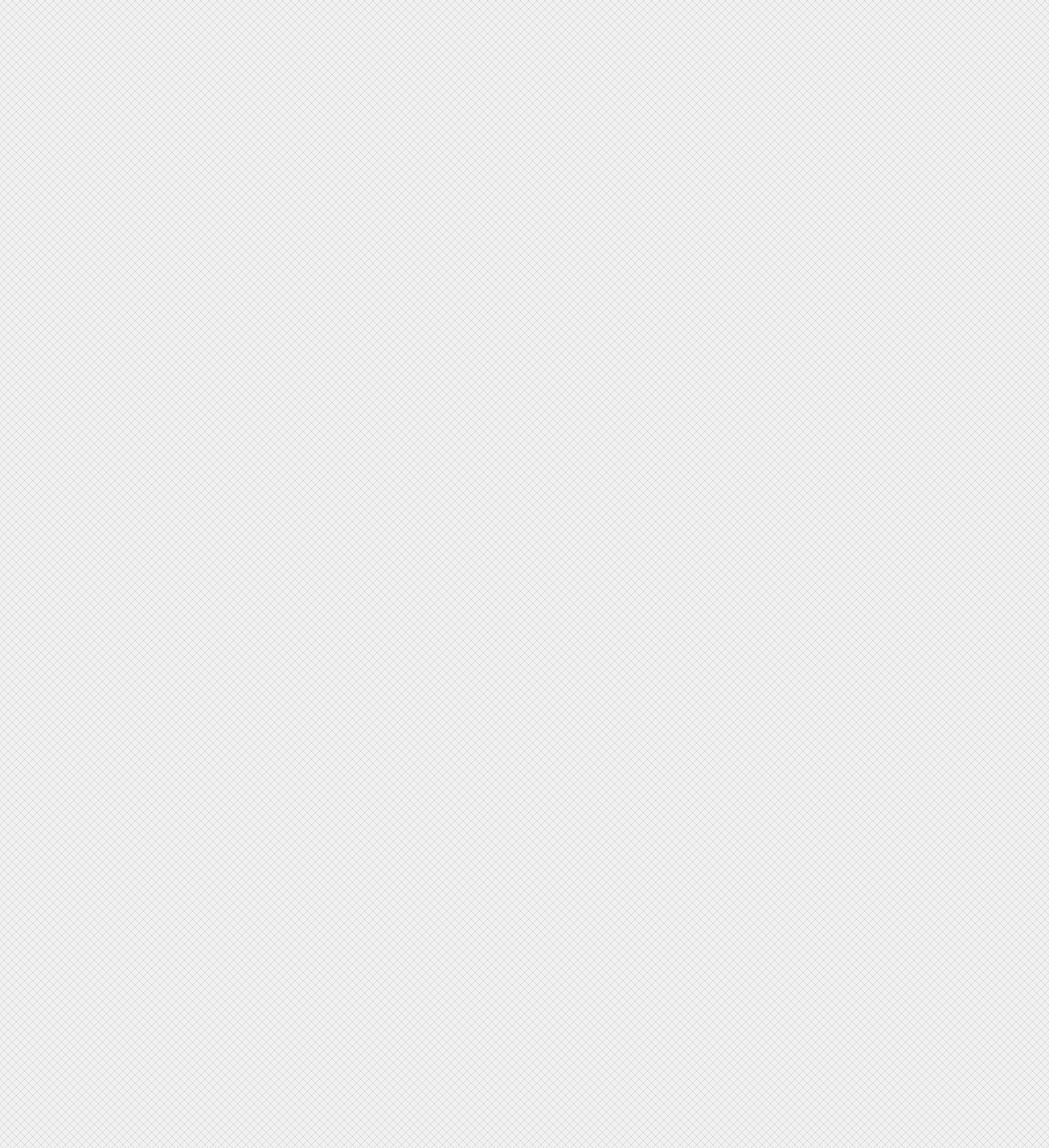
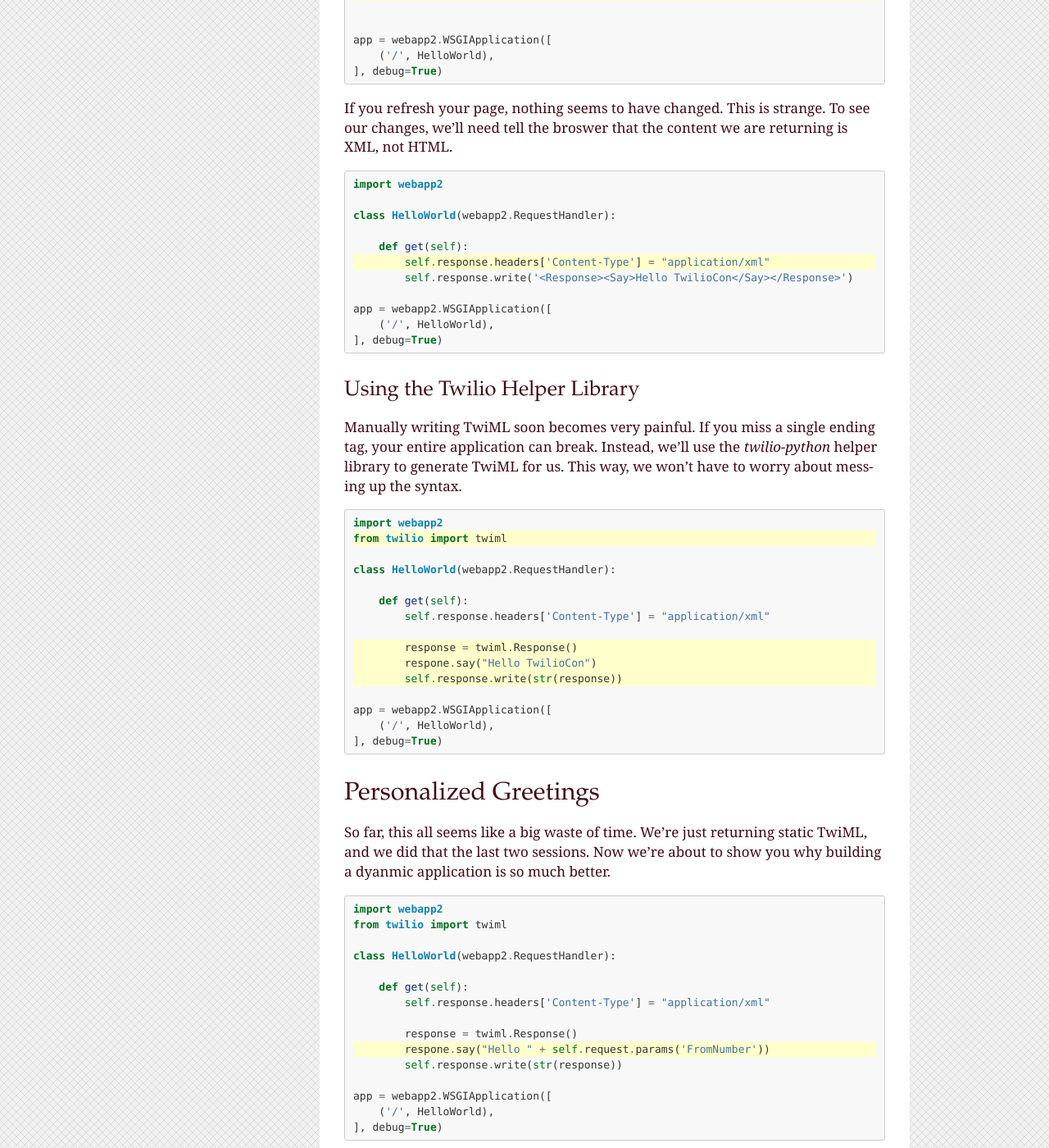
Before and after one commit to twilio/workshop, a Sphinx documentation site: the page built from docs/dynamic_apps.rst, in a window 1280 px wide and 1400 px high, scrolled down 1404 px. Shown: the whole window at 82% size. Built offline with Sphinx 7.4.7, drawn with Linux system fonts in a browser that asks for light colours; some of the changed text lies outside the part shown.

Commit message:
Add first pass at dynamic applications

```diff
--- a/app.yaml
+++ b/app.yaml
@@ -6,4 +6,4 @@
 
 handlers:
 - url: /.*
-  script: main.app
+  script: main_other.app
--- a/docs/dynamic_apps.rst
+++ b/docs/dynamic_apps.rst
@@ -42,15 +42,128 @@
    :language: python
    :lines: 8-
 
-Here we actually create our web application objects. In the `webapp2` framework,
-web applications are just a mapping of URLs to request handlers. The above mapping
-says "Whenever someone vists the front page of my application, process that
-requests using this handler class".
+Here we actually create our web application objects. In the `webapp2`
+framework, web applications are just a mapping of URLs to request handlers. The
+above mapping says "Whenever someone vists the front page of my application,
+process that requests using this handler class".
 
-Your first task will be to change the message displayed in your browser. Open up `main.py` in your text editor and change
+Your first task will be to change the message displayed in your browser. Open
+up `main.py` in your text editor and change the "Hello World" message on line 6
+to "Hello TwilioCon". Refresh the page to see your new message.
 
-Personalized SMS messages
--------------------------
+Responding with TwiML
+---------------------
+
+A simple message is great, but how do we respond with TwiML instead of plain text?
+First, let's change the message we responsd with to valid TwiML.
+
+.. code-block:: python
+   :emphasize-lines: 6
+
+   import webapp2
+
+   class HelloWorld(webapp2.RequestHandler):
+
+       def get(self):
+           self.response.write('<Response><Say>Hello TwilioCon</Say></Response>')
+
+
+   app = webapp2.WSGIApplication([
+       ('/', HelloWorld),
+   ], debug=True)
+
+If you refresh your page, nothing seems to have changed. This is strange. To
+see our changes, we'll need tell the broswer that the content we are returning
+is XML, not HTML.
+
+
+.. code-block:: python
+   :emphasize-lines: 6
+
+   import webapp2
+
+   class HelloWorld(webapp2.RequestHandler):
+
+       def get(self):
+           self.response.headers['Content-Type'] = "application/xml"
+           self.response.write('<Response><Say>Hello TwilioCon</Say></Response>')
+
+   app = webapp2.WSGIApplication([
+       ('/', HelloWorld),
+   ], debug=True)
+
+
+Using the Twilio Helper Library
+~~~~~~~~~~~~~~~~~~~~~~~~~~~~~~~
+
+Manually writing TwiML soon becomes very painful. If you miss a single ending
+tag, your entire application can break. Instead, we'll use the `twilio-python`
+helper library to generate TwiML for us. This way, we won't have to worry about
+messing up the syntax.
+
+.. code-block:: python
+   :emphasize-lines: 2, 9-11
+
+   import webapp2
+   from twilio import twiml
+
+   class HelloWorld(webapp2.RequestHandler):
+
+       def get(self):
+           self.response.headers['Content-Type'] = "application/xml"
+
+           response = twiml.Response()
+           respone.say("Hello TwilioCon")
+           self.response.write(str(response))
+
+   app = webapp2.WSGIApplication([
+       ('/', HelloWorld),
+   ], debug=True)
+
+
+Personalized Greetings
+----------------------
+
+So far, this all seems like a big waste of time. We're just returning static
+TwiML, and we did that the last two sessions. Now we're about to show you why
+building a dyanmic application is so much better.
+
+
+.. code-block:: python
+   :emphasize-lines: 10
+
+   import webapp2
+   from twilio import twiml
+
+   class HelloWorld(webapp2.RequestHandler):
+
+       def get(self):
+           self.response.headers['Content-Type'] = "application/xml"
+
+           response = twiml.Response()
+           respone.say("Hello " + self.request.params('FromNumber'))
+           self.response.write(str(response))
+
+   app = webapp2.WSGIApplication([
+       ('/', HelloWorld),
+   ], debug=True)
+
+
+Now visit your page. You'll see the message "Hello " without a name. To add a
+name to your message, add a parameter to your URL. Introduce query string
+arguments. Talk about all the data that Twilio sends your way.
+
+.. code-block:: bash
+
+    http://localhost:8080/?FromNumebr=+5005550000
+
 
 Deploy your Twilio application
 ------------------------------
+
+We're now ready to hook up your brand new application to a Twilio number. Open
+the Google App Engine Launcher application, highlight your application, and hit
+the 'Deploy' button. A window will pop up and show you the status of your
+deployemnt. It should take less than a minute to deploy. Once it's deployed,
+get the url for your application and set it as the voice number for your Twilio
+phone number. Now give it a call. You should hear a custom message. Hooray.
```
